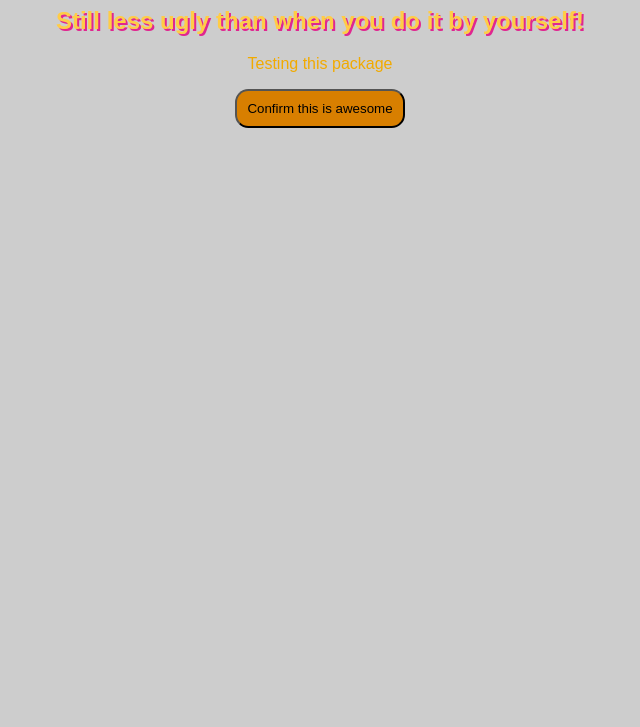
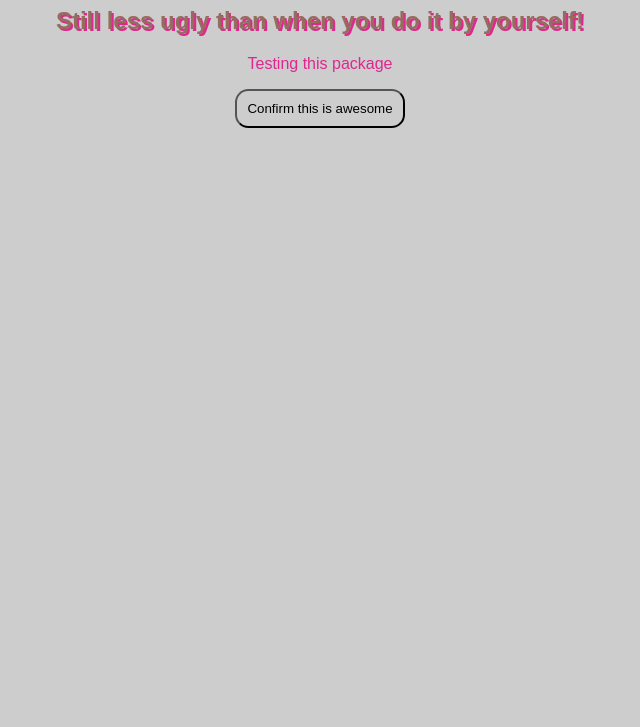
Before and after one commit to andre-lima/Smart-Colors, a website: page demo/index.html in a window 1280 px wide. Shown: the part 73-800 px from the top of the page, without its empty margins (320-960 px from the left). Drawn offline with nearby package versions, Linux system fonts and the light colour scheme; files that its build step writes are made by us from their sources.

Commit message:
Minor change on shuffle regex

```diff
--- a/demo/colors.scss
+++ b/demo/colors.scss
@@ -1,9 +1,9 @@
 $color_background : #CDCDCD;  // disable smart-colors
-$color_h1 : #FFED61;
-$color-h2: #FFCC46;
-$colorText :#F1AA00;
-$color_interactive : #D87F00;
-$color_active : #C54F00;
+$color_h1 : #E02690;
+$color-h2: #936D5E;
+$colorText :#E02690;
+$color_interactive : #CDCDCD;
+$color_active : #E02690;
 $color_important : #E02690;     //disable smart-colors
 
 //Shouldn't be replaced since it fails the Regex test
--- a/index.js
+++ b/index.js
@@ -1 +1 @@
-"use strict";var path=require("path"),fse=require("fs-extra"),printPalette=require("./lib/printPalette"),APIrequest=require("./lib/APIrequests"),readFileAndReplace=require("./lib/readAndReplaceColors"),startModule=function(){function e(){t(a,i)}function r(){t(i,a)}function t(e,r){var t={overwrite:!0,errorOnExist:!1};fse.copy(e,r,t,function(e){if(e)return console.error(e)})}function o(){var e=[];APIrequest("http://www.colourlovers.com/api/palettes/random?format=json").then(function(r){var t=r.data[0].url;e=r.data[0].colors,e=e.map(function(e){return"#"!==e[0]?"#"+e:e}),printPalette(e,t),readFileAndReplace(a,e)}).catch(function(e){return console.error(e)})}function n(){var e=[],r="",t=/#([\w\d]{6})/g;fse.createReadStream(a).on("data",function(e){r+=e}).on("end",function(){e=r.match(t);for(var o=e.length;o;--o){var n=Math.floor(Math.random()*o),i=[e[n],e[o-1]];e[o-1]=i[0],e[n]=i[1]}readFileAndReplace(a,e)})}var a=path.join(__dirname,"./demo/colors.scss"),i=path.join(__dirname,"./demo/colors_BKP.scss");return{newColors:o,shufflePalette:n,backup:e,restore:r}}();module.exports=startModule;
+"use strict";var path=require("path"),fse=require("fs-extra"),printPalette=require("./lib/printPalette"),APIrequest=require("./lib/APIrequests"),readFileAndReplace=require("./lib/readAndReplaceColors"),startModule=function(){function e(){t(a,i)}function r(){t(i,a)}function t(e,r){var t={overwrite:!0,errorOnExist:!1};fse.copy(e,r,t,function(e){if(e)return console.error(e)})}function o(){var e=[];APIrequest("http://www.colourlovers.com/api/palettes/random?format=json").then(function(r){var t=r.data[0].url;e=r.data[0].colors,e=e.map(function(e){return"#"!==e[0]?"#"+e:e}),printPalette(e,t),readFileAndReplace(a,e)}).catch(function(e){return console.error(e)})}function n(){var e=[],r="",t=/(#\w{6})/g;fse.createReadStream(a).on("data",function(e){r+=e}).on("end",function(){e=r.match(t),console.log(e);for(var o=e.length;o;--o){var n=Math.floor(Math.random()*o),i=[e[n],e[o-1]];e[o-1]=i[0],e[n]=i[1]}readFileAndReplace(a,e)})}var a=path.join(__dirname,"./demo/colors.scss"),i=path.join(__dirname,"./demo/colors_BKP.scss");return{newColors:o,shufflePalette:n,backup:e,restore:r}}();module.exports=startModule;
--- a/src/index.js
+++ b/src/index.js
@@ -55,14 +55,13 @@ const startModule = (function startModule() {
   function shuffleColors() {
     let colors = [];
     let fileContent = '';
-    const hexColorRegex = /#([\w\d]{6})/g;
-
+    const hexColorRegex = /(#\w{6})/g;
     // Gets current colors from file and shuffles them
     fse.createReadStream(globalColorsVariablesFile)
       .on('data', (chunk) => { fileContent += chunk; })
       .on('end', () => {
         colors = fileContent.match(hexColorRegex);
-
+console.log(colors);
         for (let i = colors.length; i; --i) {
           const j = Math.floor(Math.random() * i);
           [colors[i - 1], colors[j]] = [colors[j], colors[i - 1]];
```
